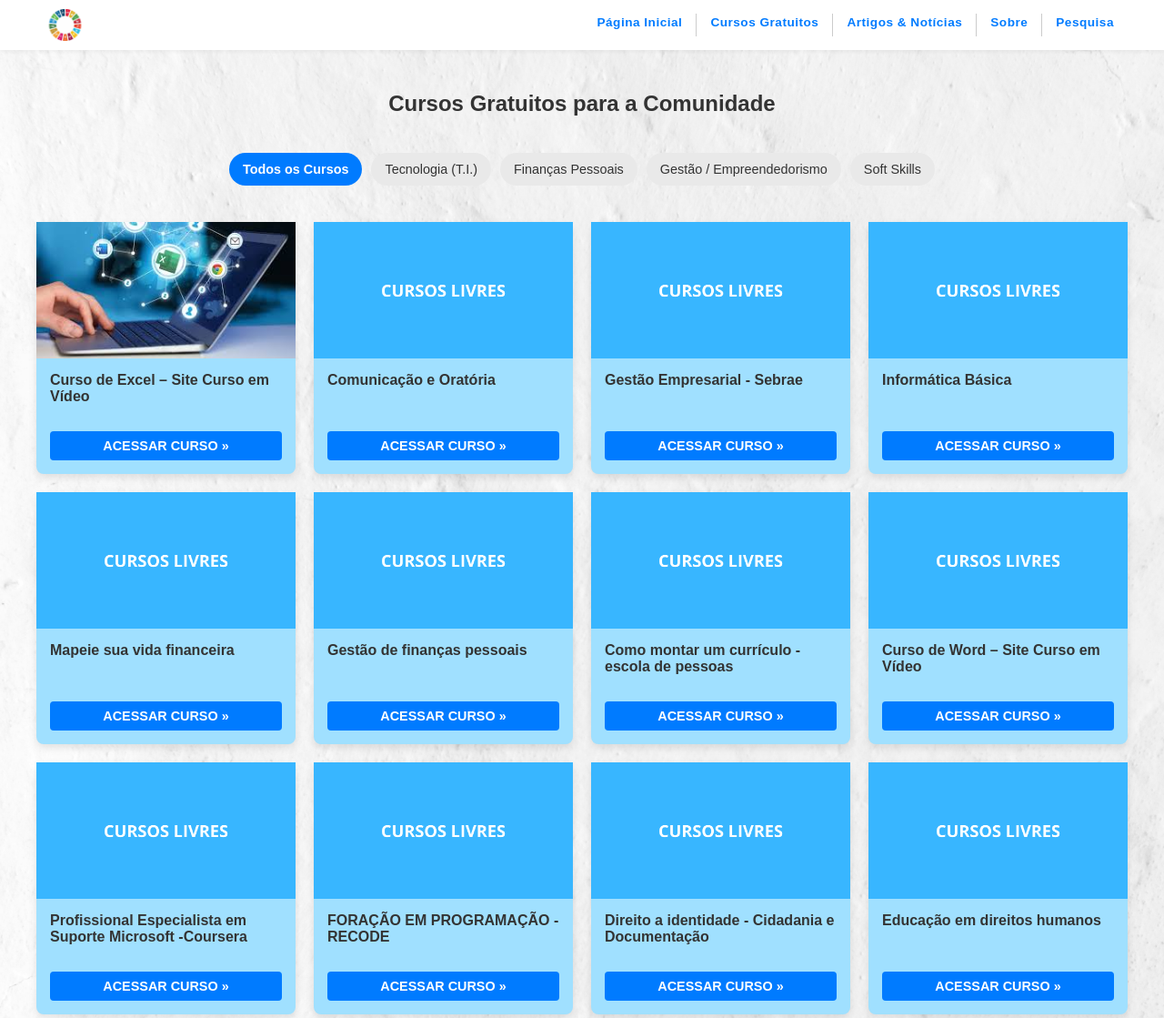
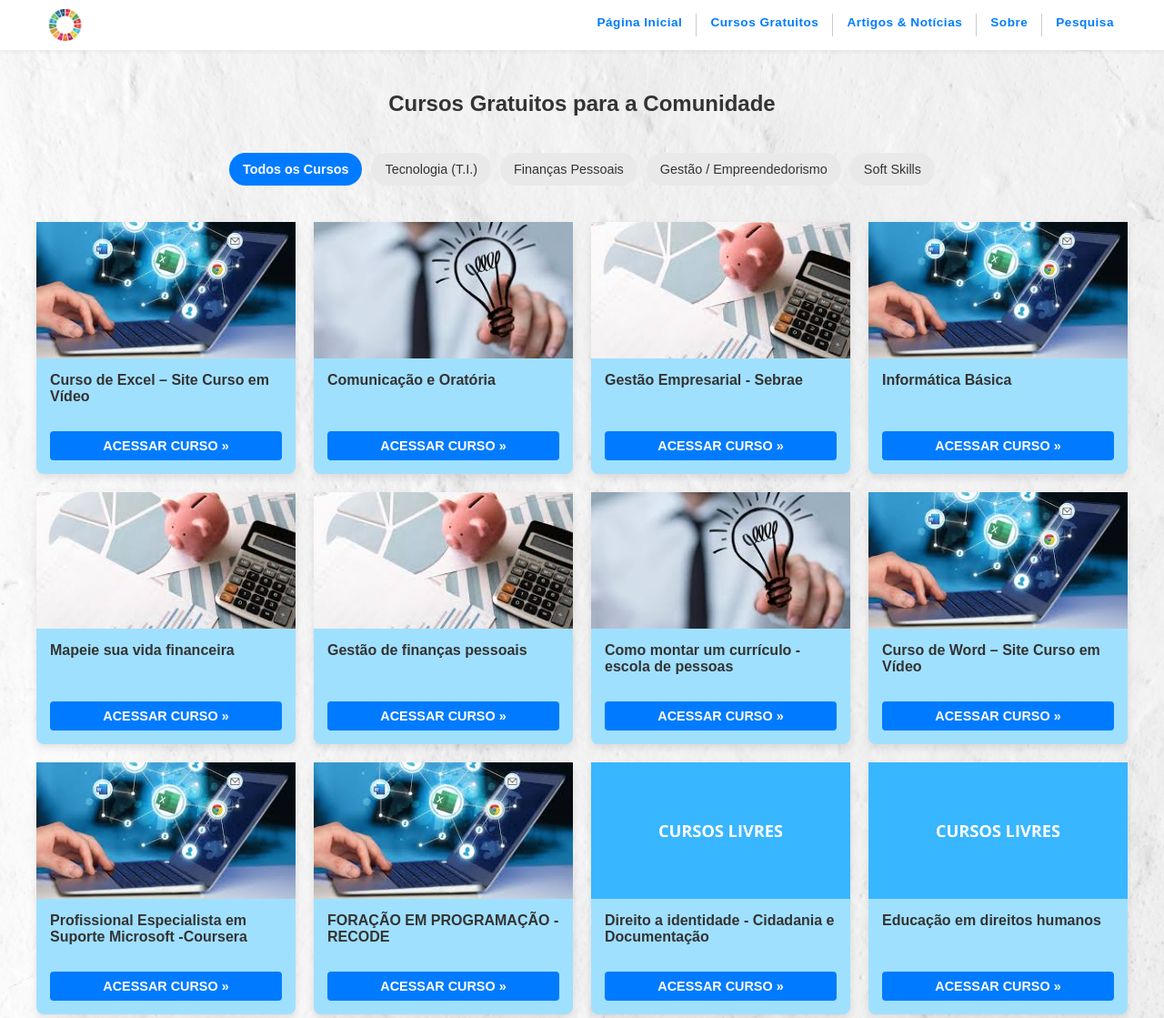
Before and after one commit to Gabriel-Longarfino/porta-aberta-social, a plain HTML site: page cursos.html in a window 1280 px wide. Shown: the top 1119 px of the page at 91% size. Drawn offline with Linux system fonts and the light colour scheme.

Commit message:
cursos.html

```diff
--- a/cursos.html
+++ b/cursos.html
@@ -92,63 +92,63 @@
             {
                 id: 'comunicacao-o',
                 titulo: 'Comunicação e Oratória',
-                icone: 'img-cursos/curso-livre.png',
+                icone: 'img-cursos/empree.jpg',
                 urlExterna: 'https://www.ginead.com.br/curso/curso-gratuito-de-comunicacao-e-oratoria?utm_source=google&utm_medium=194837305908&utm_campaign=8622993999&utm_content=777008202175&utm_term=&gad_source=1&gad_campaignid=8622993999&gbraid=0AAAAAD3JbPCr3oZeqlnsYRD1v0IFEsZdz&gclid=Cj0KCQiAosrJBhD0ARIsAHebCNruz-QZkIY0dLld8PPRUf53ojo5H4RJMmMo7lPJVG9Sz75ow4nARKEaAsivEALw_wcB',
                 taxonomias: ['soft-skills']
             },
             {
                 id: 'gestao-emp',
                 titulo: 'Gestão Empresarial - Sebrae',
-                icone: 'img-cursos/curso-livre.png',
+                icone: 'img-cursos/finanças.jpg',
                 urlExterna: 'https://www.ginead.com.br/curso/curso-online-gratis-gestao-empresarial?utm_source=google&utm_medium=194837305908&utm_campaign=8622993999&utm_content=777008202175&utm_term=&gad_source=1&gad_campaignid=8622993999&gbraid=0AAAAAD3JbPCr3oZeqlnsYRD1v0IFEsZdz&gclid=Cj0KCQiAosrJBhD0ARIsAHebCNoR4mfxQ-AVzYkctgd4h7wKVeza2IH4nqaO8fVeL0GZN1XED-zY42YaAt5nEALw_wcB',
                 taxonomias: ['gestao']
             },
             {
                 id: 'informatica-b',
                 titulo: 'Informática Básica',
-                icone: 'img-cursos/curso-livre.png',
+                icone: 'img-cursos/informatica.jpg',
                 urlExterna: 'https://soeducador.com.br/cursos/info/402/informatica-basica?_gl=1*7zj7qx*_gcl_aw*R0NMLjE3NjQ5NDI5NTEuQ2owS0NRaUFvc3JKQmhEMEFSSXNBSGViQ05wa0NVV0k4UVZLYVF1eFBaSGhQcGhkTl90NGNBR2p0RE1xWTkxSDgwRnYyOWtHWEx1eXQxNGFBam1CRUFMd193Y0I.*_gcl_au*MzcyMjIwMTcxLjE3NjQ5NDI5NTA.',
                 taxonomias: ['tecnologia']
             },
             {
                 id: 'gestao-p',
                 titulo: 'Mapeie sua vida financeira',
-                icone: 'img-cursos/curso-livre.png',
+                icone: 'img-cursos/finanças.jpg',
                 urlExterna: 'https://plataforma.meubolsoemdia.com.br/?utm_source=google-search&utm_medium=cpc&utm_campaign=jussi_febraban_consideracao_meu-bolso-em-dia_plataforma_google-search_trafego_cpc_ano-2025&utm_term=kw-plataforma&gad_source=1&gad_campaignid=22556441972&gbraid=0AAAAA9ghTXah4Hq0lubd5U3skjlH1XfPG&gclid=Cj0KCQiAosrJBhD0ARIsAHebCNq0R0Eue81gvLUe5n1cLQVkyXy0IdEVk1i3CNdU7nrBfDw9r0Cr1pIaAnxQEALw_wcB',
                 taxonomias: ['financas']
             },
             {
                 id: 'financas-p',
                 titulo: 'Gestão de finanças pessoais',
-                icone: 'img-cursos/curso-livre.png',
+                icone: 'img-cursos/finanças.jpg',
                 urlExterna: 'https://www.escolavirtual.gov.br/curso/170',
                 taxonomias: ['financas']
             },
             {
                 id: 'curriculo',
                 titulo: 'Como montar um currículo - escola de pessoas',
-                icone: 'img-cursos/curso-livre.png',
+                icone: 'img-cursos/empree.jpg',
                 urlExterna: 'https://escoladepessoas.com.br/curso/como-montar-um-curriculo/',
                 taxonomias: ['soft-skills', 'gestao']
             },
             {
                 id: 'word-cv',
                 titulo: 'Curso de Word – Site Curso em Vídeo',
-                icone: 'img-cursos/curso-livre.png',
+                icone: 'img-cursos/informatica.jpg',
                 urlExterna: 'https://www.cursoemvideo.com/curso/word/',
                 taxonomias: ['tecnologia']
             },
             {
                 id: 'suporte-microsoft',
                 titulo: 'Profissional Especialista em Suporte Microsoft -Coursera',
-                icone: 'img-cursos/curso-livre.png',
+                icone: 'img-cursos/informatica.jpg',
                 urlExterna: 'https://www.coursera.org/professional-certificates/microsoft-it-support-specialist/paidmedia?utm_medium=sem&utm_source=gg&utm_campaign=b2c_latam_microsoft-it-support-specialist_microsoft_ftcof_professional-certificates_px_dr_bau_gg_sem_pr-bd_br_en-pt_m_hyb_25-08_x&campaignid=22925836978&adgroupid=185220306677&device=c&keyword=curso%20de%20suporte%20de%20ti&matchtype=b&network=g&devicemodel=&creativeid=773360549195&assetgroupid=&targetid=kwd-356035841645&extensionid=&placement=&gad_source=1&gad_campaignid=22925836978&gbraid=0AAAAADdKX6baeLHnPy3zCmbd7X1jRoYI9&gclid=Cj0KCQiAosrJBhD0ARIsAHebCNp-Yt4lC5XcacnHVHKXBnNnpZvq1XeHUInS28qemoSJmMxYB9cv7cUaAiPmEALw_wcB',
                 taxonomias: ['tecnologia']
             },
             {
                 id: 'recode',
                 titulo: 'FORAÇÃO EM PROGRAMAÇÃO - RECODE',
-                icone: 'img-cursos/curso-livre.png',
+                icone: 'img-cursos/informatica.jpg',
                 urlExterna: 'https://recode.org.br/formacoes/',
                 taxonomias: ['tecnologia']
             },
@@ -169,21 +169,21 @@
             {
                 id: 'planej-trab',
                 titulo: 'Planejamento e Organização Pessoal no Trabalho',
-                icone: 'img-cursos/curso-livre.png',
+                icone: 'img-cursos/empree.jpg',
                 urlExterna: 'https://www.escolavirtual.gov.br/curso/475',
                 taxonomias: ['soft-skills']
             },
             {
                 id: 'apri-prof',
                 titulo: 'Aprimoramento Profissional',
-                icone: 'img-cursos/curso-livre.png',
+                icone: 'img-cursos/empree.jpg',
                 urlExterna: 'https://www.ev.org.br/trilhas-de-conhecimento/aprimoramento-profissional',
                 taxonomias: ['soft-skills', 'gestao']
             },
              {
                 id: 'nov-emp',
                 titulo: 'Como Conseguir um Novo Emprego',
-                icone: 'img-cursos/curso-livre.png',
+                icone: 'img-cursos/empree.jpg',
                 urlExterna: 'https://www.ev.org.br/cursos/Como-Conseguir-um-Novo-Emprego',
                 taxonomias: ['soft-skills', 'gestao']
             },
```
